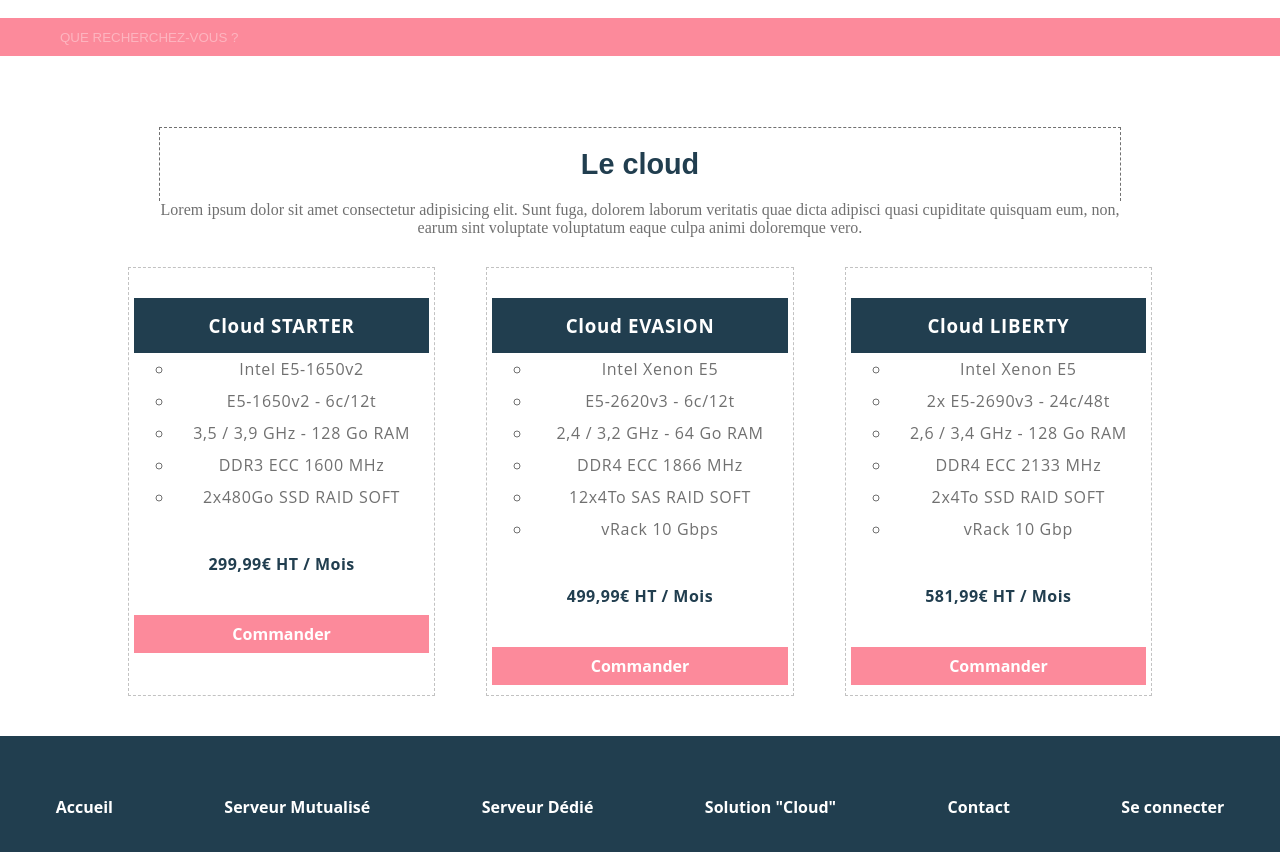
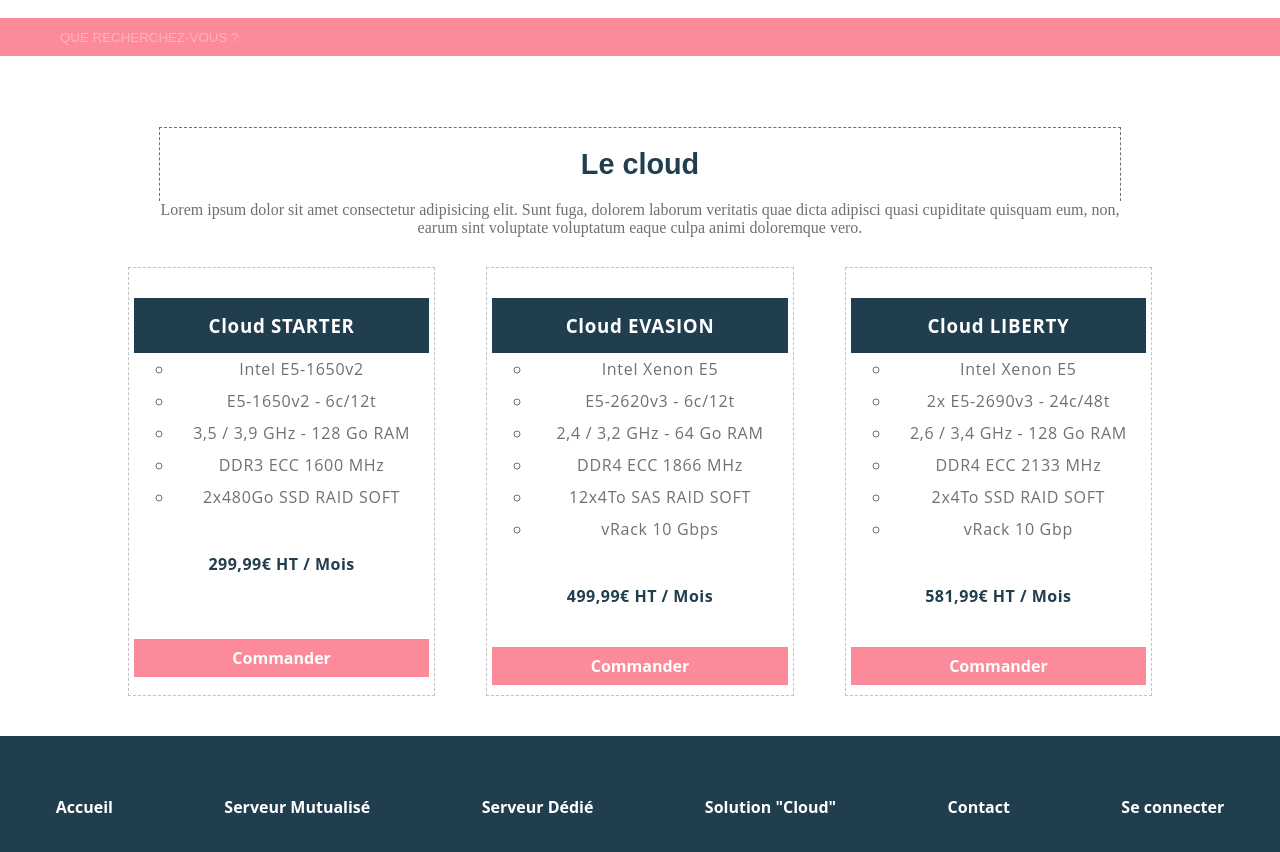
Before and after one commit to dFr3sh1/mindgeek, a plain HTML site: page html/cloud.html in a window 1280 px wide. Shown: the part 202-1054 px from the top of the page. Drawn offline with Linux system fonts and the light colour scheme.

Commit message:
cloud.html cloud starter bouton aligned

```diff
--- a/css/style.css
+++ b/css/style.css
@@ -165,10 +165,6 @@ main .home-content div {
 
 main .home-content p {
     color: var(--color-gray);
-}
-
-main .home-content .top article .small-block .info-contact #contact-addresse{
-
 }
 
 main .home-content .logo .icon-block{
--- a/html/cloud.html
+++ b/html/cloud.html
@@ -84,7 +84,7 @@
                         <li>2x480Go SSD RAID SOFT</li>
                     </ul>
                     <p class="price">299,99€ HT / Mois</p>
-                    <a href="#" class="commander">Commander</a>
+                    <a href="#" class="commander" style="margin-top: 8%">Commander</a>
                 </div>
                 <div class="small-block">
                     <div class="banner">
```
